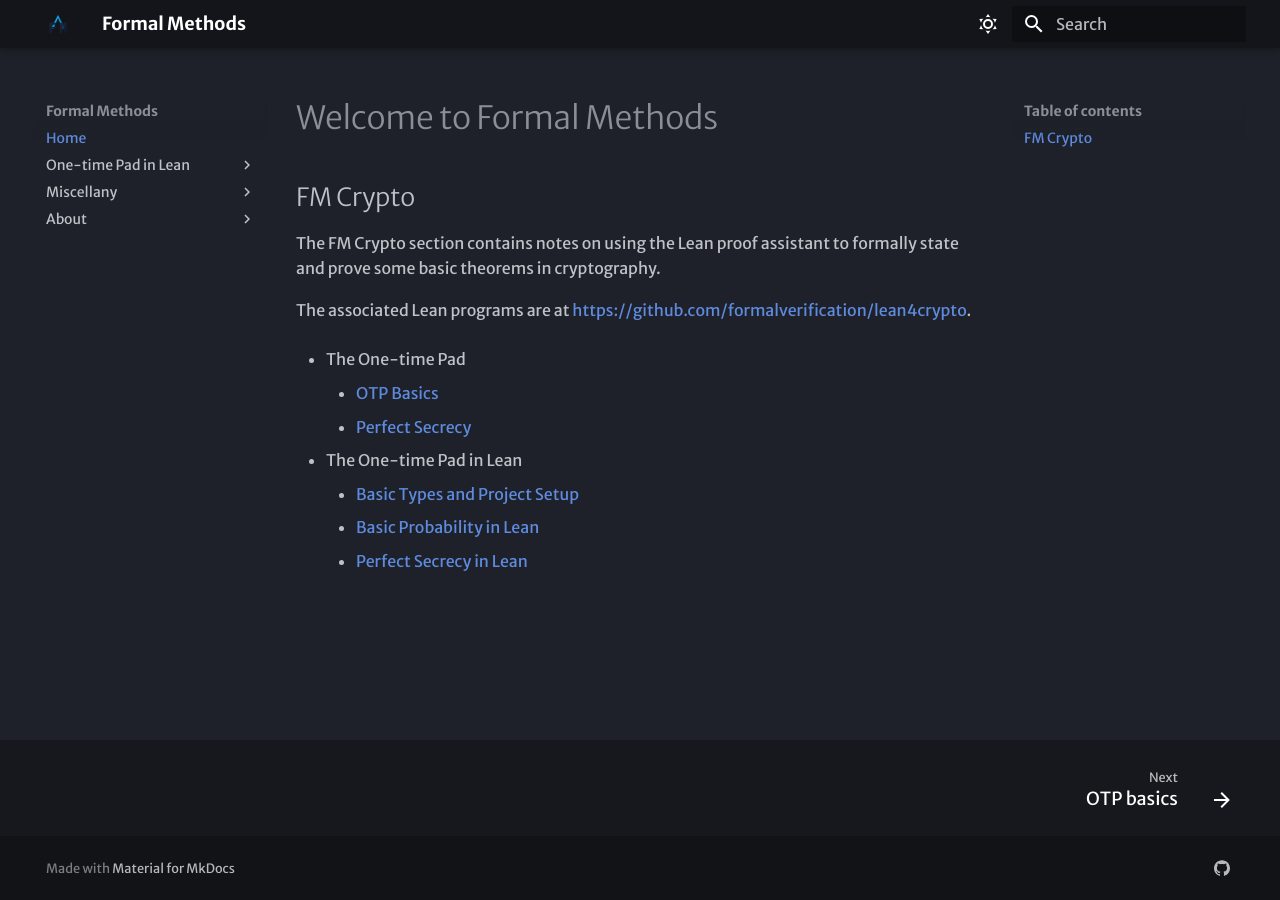
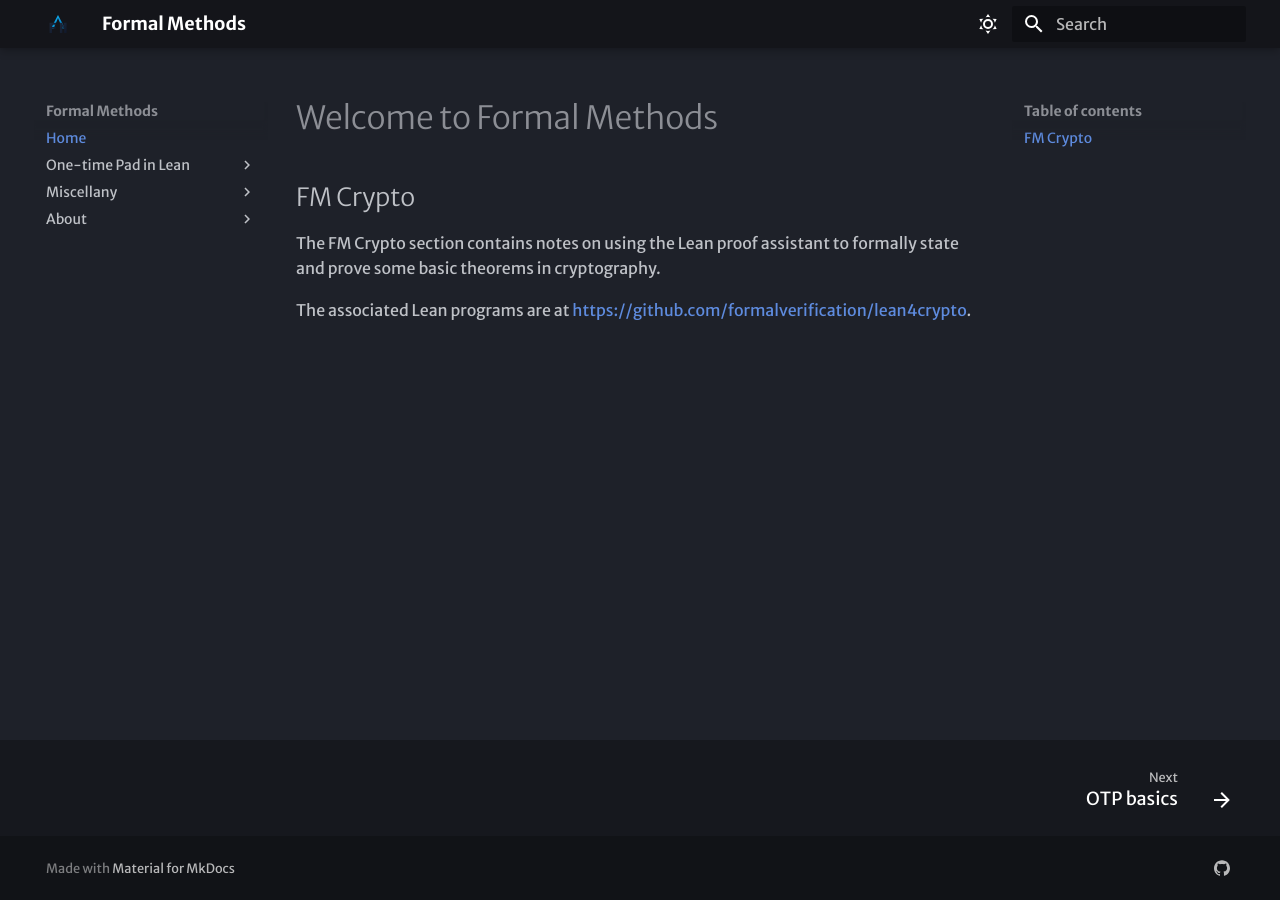
Before and after one commit to formalverification/formalmethods.io, an MkDocs documentation site: the page built from docs/index.md, in a window 1280 px wide. Built offline with MkDocs 1.6.1 and Material for MkDocs 9.7.7, drawn with Linux system fonts in a browser that asks for light colours.

Commit message:
remove unnecessary toc

```diff
--- a/docs/index.md
+++ b/docs/index.md
@@ -6,31 +6,3 @@ The FM Crypto section contains notes on using the Lean proof assistant to formal
 state and prove some basic theorems in cryptography.
 
 The associated Lean programs are at <https://github.com/formalverification/lean4crypto>.
-
-+ The One-time Pad
-    + [OTP Basics](crypto/otp/otp-basics.md)
-    + [Perfect Secrecy](crypto/otp/perfect-secrecy.md)
-
-+ The One-time Pad in Lean
-    + [Basic Types and Project Setup](crypto/otp/otp-basics-types.md)
-    + [Basic Probability in Lean](crypto/otp/basic-probability-in-lean.md)
-    + [Perfect Secrecy in Lean](crypto/otp/perfect-secrecy-in-lean.md)
-
-
-<!-- [IOHK.io](https://iohk.io/) :rocket:
- -->
-
-
-<!-- ## Commands -->
-
-<!-- * `mkdocs new [dir-name]` - Create a new project. -->
-<!-- * `mkdocs serve` - Start the live-reloading docs server. -->
-<!-- * `mkdocs build` - Build the documentation site. -->
-<!-- * `mkdocs -h` - Print help message and exit. -->
-
-<!-- ## Project layout -->
-
-<!--     mkdocs.yml    # The configuration file. -->
-<!--     docs/ -->
-<!--         index.md  # The documentation homepage. -->
-<!--         ...       # Other markdown pages, images and other files. -->
```
